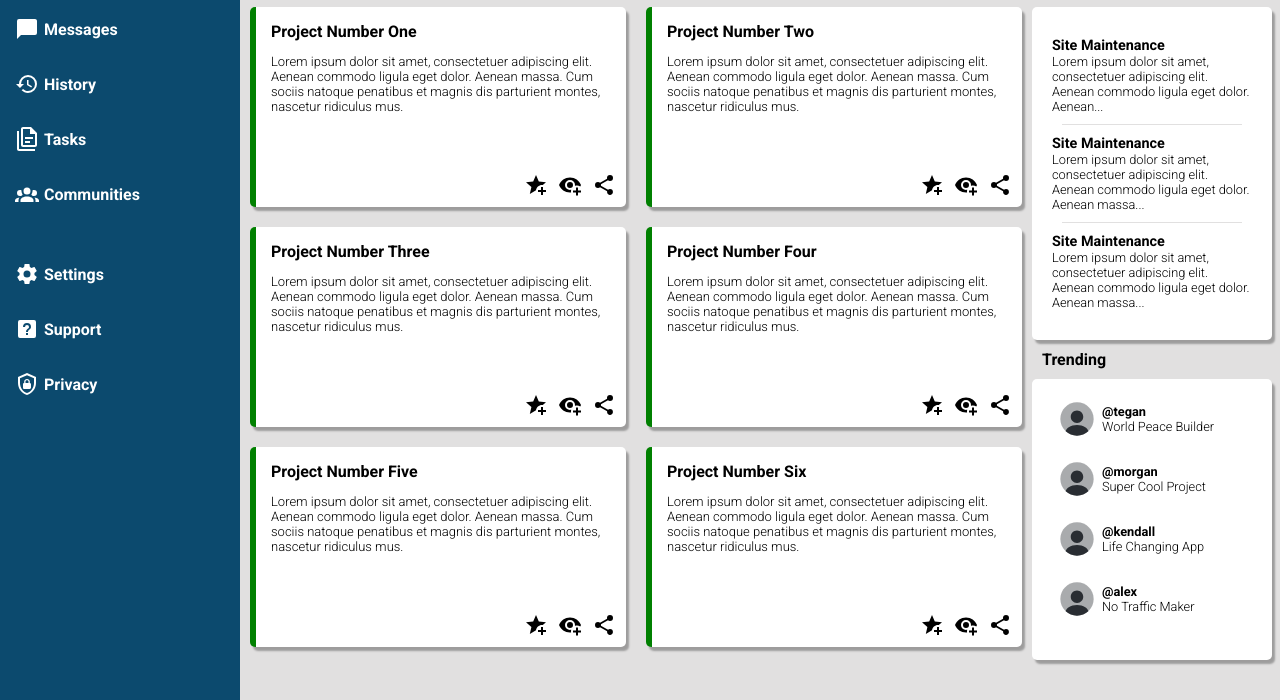
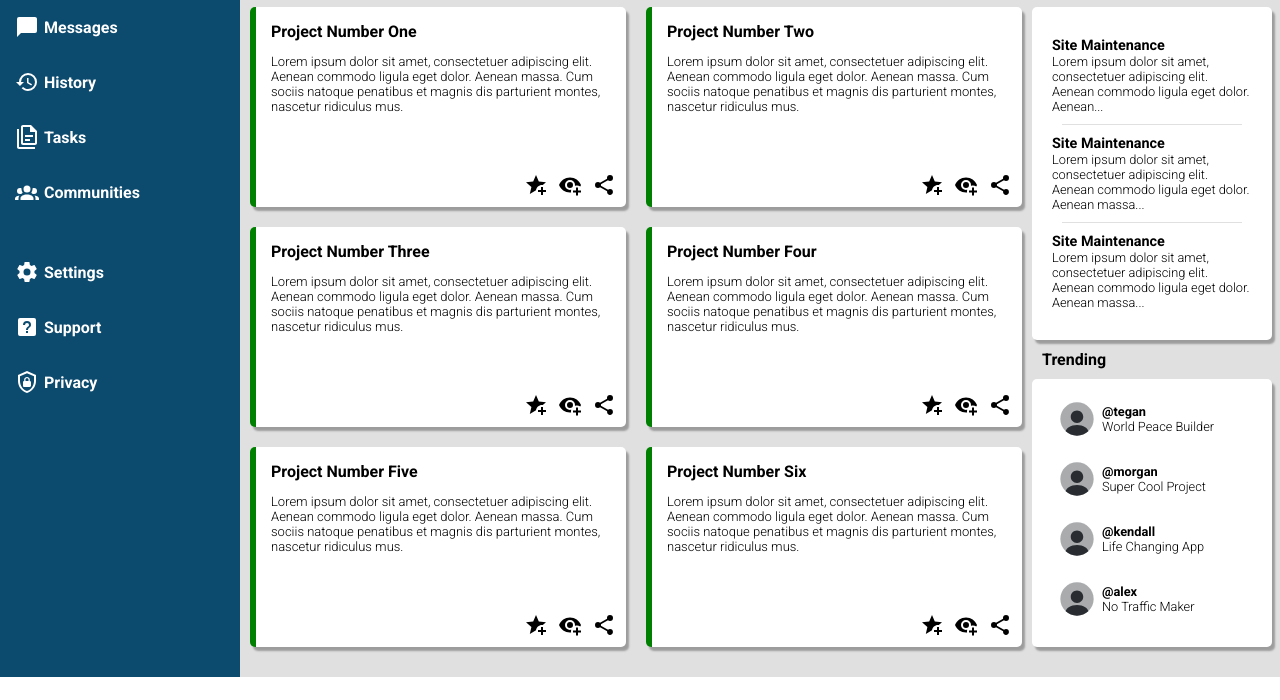
Before and after one commit to saradir/odin-adminDashboard, a plain HTML site: page index.html in a window 1280 px wide. Shown: the part 192-892 px from the top of the page. After the commit the page ends 869 px from the top, so only its background shows below. Drawn offline with Linux system fonts and the light colour scheme.

Commit message:
fix side-content not aligning with the bottom of the card container (using flex)

```diff
--- a/styles.css
+++ b/styles.css
@@ -34,6 +34,7 @@ body{
 
 .projects-container{
     display: grid;
+    flex-grow: 1;
 
     grid-template-columns: 1fr 1fr;
     grid-template-rows: 1fr 1fr 1fr;
@@ -116,15 +117,19 @@ header{
 .projects{
     grid-row: 1/3;
     grid-column: 1/2;
+    display: flex;
+    flex-direction: column;
 }
 .announcements{
     grid-row:  1/2;
     grid-column: 2/3;
+    flex: 1;
 }
 
 .trending{
     grid-row: 2/3;
     grid-column: 2/3;
+    flex: 1;
 }
 
 .card{
@@ -246,7 +251,6 @@ li{
     flex-direction: column;
     gap: 20px;
     padding: 20px 15px 10px 25px;
-    height:251px;
 }
 
 .trending-card .user{
@@ -269,3 +273,17 @@ li{
 .trending-card, .announcements{
     min-width: 200px;
 }
+
+.side-content, .projects {
+    grid-row:1/3;
+}
+
+.side-content, .trending{
+    display: flex;
+    flex-direction: column;
+    flex:1;
+}
+
+.trending-card{
+    flex:1
+}
```
